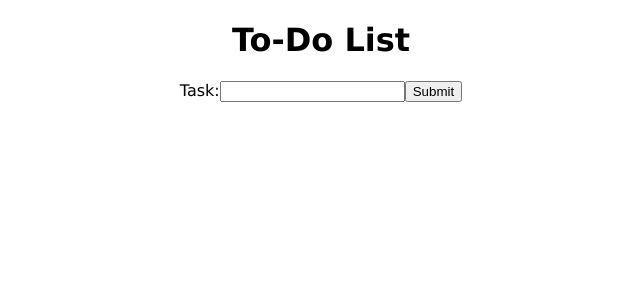
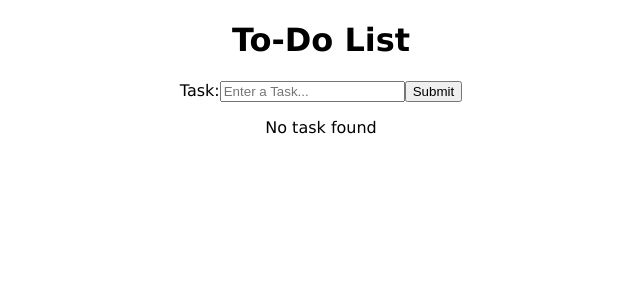
Before and after one commit to filipowskijm/To-Do-List, a React (Create React App) app: page / in a window 1280 px wide. Shown: the top 300 px of the page, without its empty margins (319-959 px from the left). Built offline with nearby package versions, Linux system fonts and the light colour scheme.

Commit message:
added state/todo add/delete functionality

```diff
--- a/src/App.js
+++ b/src/App.js
@@ -1,17 +1,65 @@
 import './App.css';
-import React, { useState } from 'react'
+import React, { useState } from 'react';
 
 function App() {
+
+  const [todo, setTodo] = useState("");
+  const [todos, setTodos] = useState([]);
+
+  const addTodo = () => {
+    if (todo !== "") {
+    setTodos([...todos, todo]);
+    setTodo("");
+  }
+  };
+
+  const deleteTodo = (text) => {
+    const newTodos = todos.filter((todo) => {
+      return todo !== text;
+    });
+    setTodos(newTodos);
+  };
+
   return (
     <div className="App">
-      <header className="App-header">
         <h1>To-Do List</h1>
-        <form>
-          <label>Task:</label>
-          <input type="text"></input>
-          <input type="submit"></input>
+      <div>
+      <form>
+            <label>Task:</label>
+                <input
+                type="text"
+                name="todo"
+                value={todo}
+                placeholder="Enter a Task..."
+                onChange={(e) => {
+                  setTodo(e.target.value);
+                }}>
+                </input>
+            <input type="submit" onClick={addTodo}></input>
         </form>
-      </header>
+      </div>
+      {todos?.length > 0 ? (
+        <ul className="todo-list">
+          {todos.map((todo, index) => (
+            <div className="todo">
+              <li key={index}> {todo} </li>
+
+              <button
+              className="delete-button"
+              onClick={() => {
+                deleteTodo(todo);
+              }}
+              >
+                Delete
+              </button>
+            </div>
+          ))}
+        </ul>
+      ) : (
+        <div className="empty">
+          <p>No task found</p>
+        </div>
+      )}
     </div>
   );
 }
```
